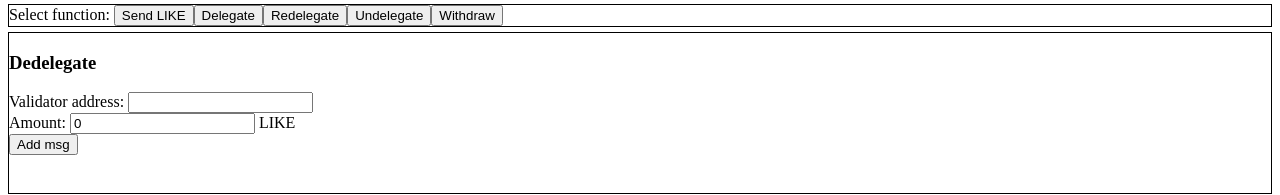
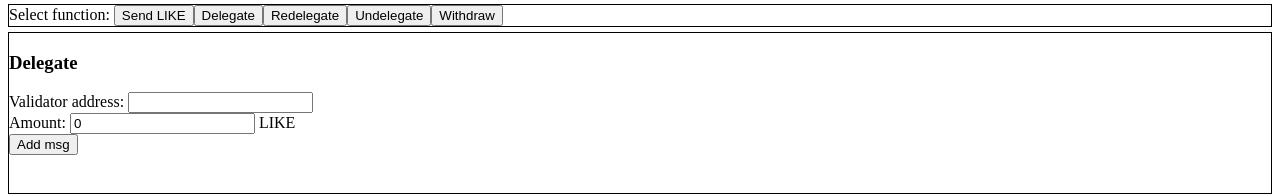
Before and after one commit to likecoin/cosmos-ledger-tool-web, a Vue app: page / in a window 1280 px wide. Both pictures are taken after a click on the button "Delegate". Shown: the part 229-424 px from the top of the page. Built offline with nearby package versions, Linux system fonts and the light colour scheme.

Commit message:
Fix typo

```diff
--- a/src/MsgDelegate.vue
+++ b/src/MsgDelegate.vue
@@ -1,6 +1,6 @@
 <template>
   <div>
-    <h3>Dedelegate</h3>
+    <h3>Delegate</h3>
     <div>
       Validator address: <input v-model.trim="validator">
     </div>
```
Also changed, not shown: 5 other files (tests, documents, lock files or other folders).
